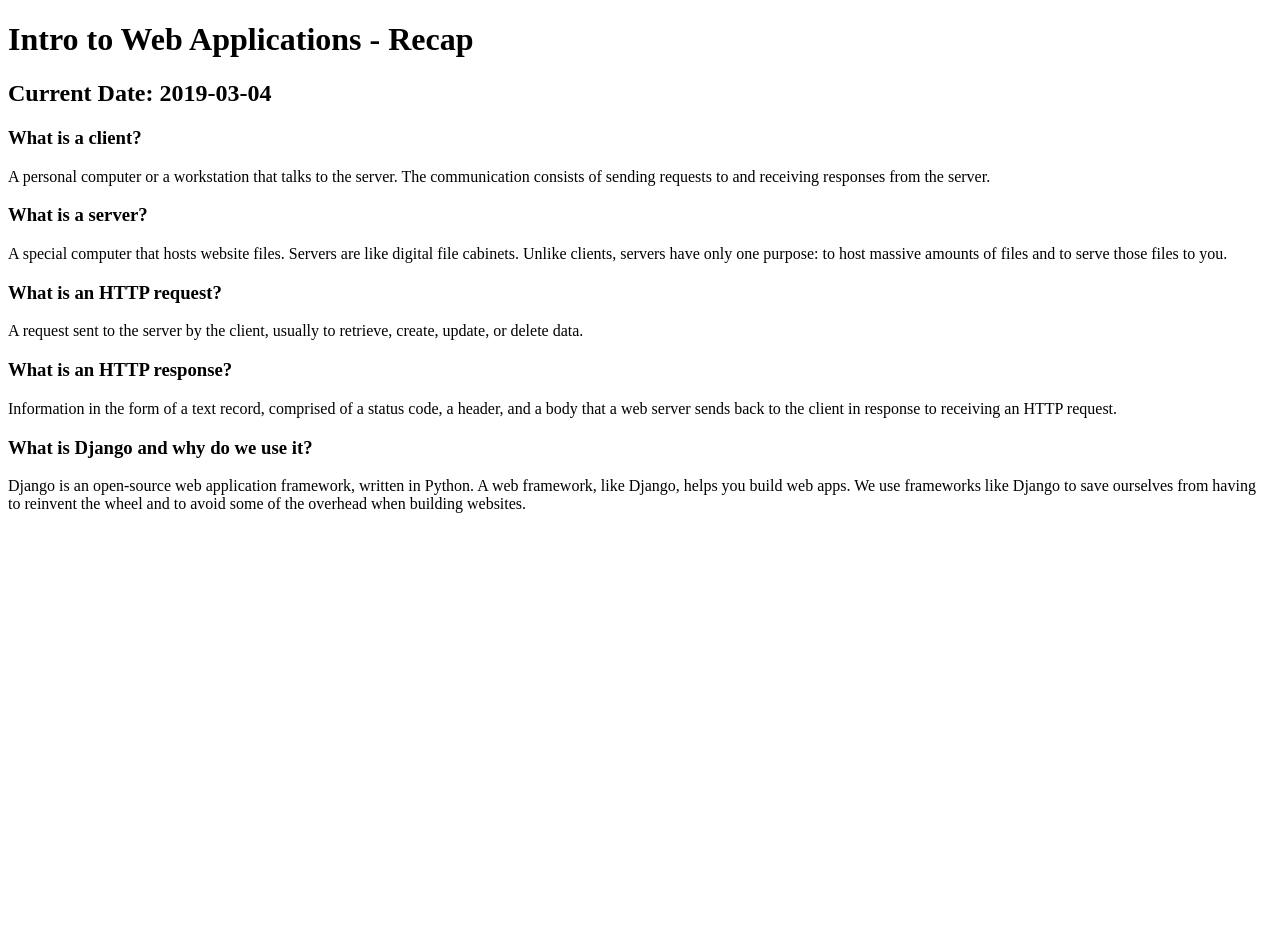
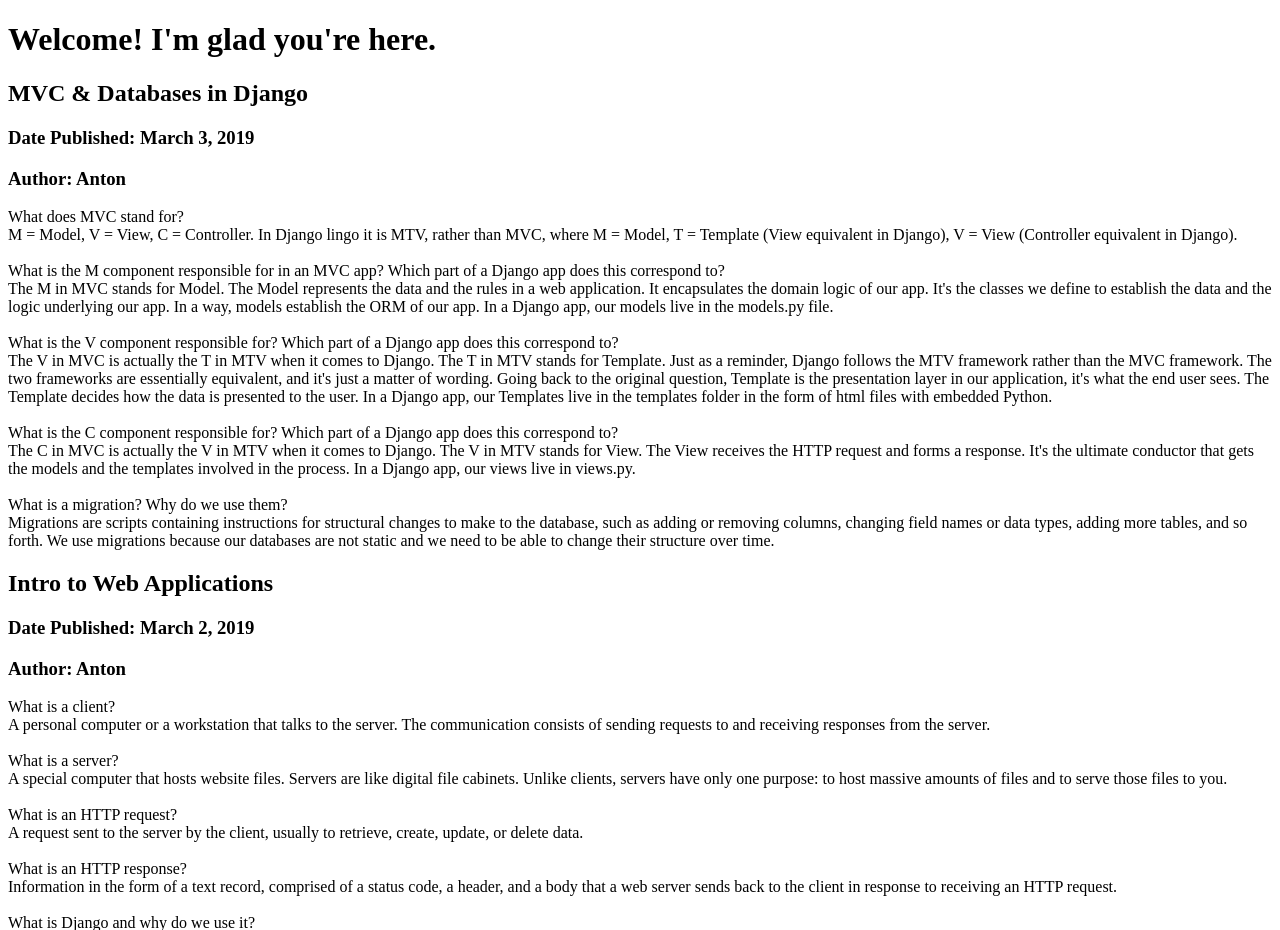
Before and after one commit to ant0nm/blog_django, a Django app: page /home/ in a window 1280 px wide. Shown: the top 930 px of the page. Before the commit the page ends 513 px from the top, so only its background shows below. Run offline with Django 3.2, Linux system fonts and the light colour scheme; data comes from the database, SQL or seed files in the repository; both versions use the stored data as it was after the commit.

Commit message:
Set up a db, added a model, created a super account, refactored views and templates

```diff
--- /dev/null
+++ b/blog/admin.py
@@ -0,0 +1,5 @@
+from django.contrib import admin
+from blog.models import Article
+
+# registering Article with the admin back-end
+admin.site.register(Article)
--- /dev/null
+++ b/blog/models.py
@@ -0,0 +1,11 @@
+from django.db import models
+
+class Article(models.Model):
+    title = models.CharField(max_length=255)
+    body = models.TextField()
+    draft = models.BooleanField()
+    published_date = models.DateField()
+    author = models.CharField(max_length=255)
+
+    def __str__(self):
+        return self.title
--- a/blog/settings.py
+++ b/blog/settings.py
@@ -75,7 +75,10 @@
 # https://docs.djangoproject.com/en/2.1/ref/settings/#databases
 
 DATABASES = {
-
+    'default': {
+        'ENGINE': 'django.db.backends.sqlite3',
+        'NAME': os.path.join(BASE_DIR, 'db.sqlite3'),
+    }
 }
 
 
--- a/blog/templates/index.html
+++ b/blog/templates/index.html
@@ -2,45 +2,15 @@
 <html lang="en" dir="ltr">
   <head>
     <meta charset="utf-8">
-    <title>Web Apps - Recap</title>
+    <title>Anton's Blog</title>
   </head>
   <body>
-    <h1>Intro to Web Applications - Recap</h1>
-
-    <h2>Current Date: {{ current_date }}</h2>
-
-    <div>
-      <h3>What is a client?</h3>
-      <p>A personal computer or a workstation that talks to
-        the server. The communication consists of sending requests to
-        and receiving responses from the server.</p>
-    </div>
-
-    <div>
-      <h3>What is a server?</h3>
-      <p>A special computer that hosts website files. Servers are like digital
-      file cabinets. Unlike clients, servers have only one purpose: to host massive
-      amounts of files and to serve those files to you.</p>
-    </div>
-
-    <div>
-      <h3>What is an HTTP request?</h3>
-      <p>A request sent to the server by the client, usually to
-        retrieve, create, update, or delete data.</p>
-    </div>
-
-    <div>
-      <h3>What is an HTTP response?</h3>
-      <p>Information in the form of a text record, comprised of a status code, a header, and a body
-        that a web server sends back to the client in response to receiving an HTTP request.</p>
-    </div>
-
-    <div>
-      <h3>What is Django and why do we use it?</h3>
-      <p>Django is an open-source web application framework, written in Python. A web framework, like Django,
-        helps you build web apps. We use frameworks like Django to save ourselves from having to reinvent the wheel and to
-        avoid some of the overhead when building websites.</p>
-    </div>
-
+    <h1>Welcome! I'm glad you're here.</h1>
+    {% for article in articles %}
+      <h2>{{ article.title }}</h2>
+      <h3>Date Published: {{ article.published_date }}</h3>
+      <h3>Author: {{ article.author }}</h3>
+      <p>{{ article.body|linebreaksbr }}</p>
+    {% endfor %}
   </body>
 </html>
--- a/blog/urls.py
+++ b/blog/urls.py
@@ -13,10 +13,12 @@
     1. Import the include() function: from django.urls import include, path
     2. Add a URL to urlpatterns:  path('blog/', include('blog.urls'))
 """
+from django.contrib import admin
 from django.urls import path
 from blog.views import home_page, root
 
 urlpatterns = [
+    path('admin/', admin.site.urls),
     path('', root),
     path('home/', home_page)
 ]
--- a/blog/views.py
+++ b/blog/views.py
@@ -1,10 +1,10 @@
 from django.http import HttpResponse, HttpResponseRedirect
 from django.shortcuts import render
 from datetime import datetime
+from blog.models import Article
 
 def home_page(request):
-    date = datetime.today().strftime('%Y-%m-%d')
-    context = {'current_date': date}
+    context = {'articles': Article.objects.filter(draft=False).order_by('-published_date')}
     response = render(request, 'index.html', context)
     return HttpResponse(response)
 
```
Also changed, not shown: blog/migrations/0001_initial.py (added), blog/migrations/__init__.py (added), db.sqlite3 (added).
